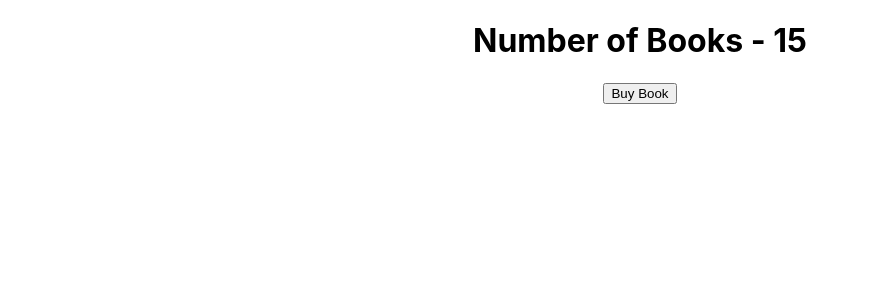
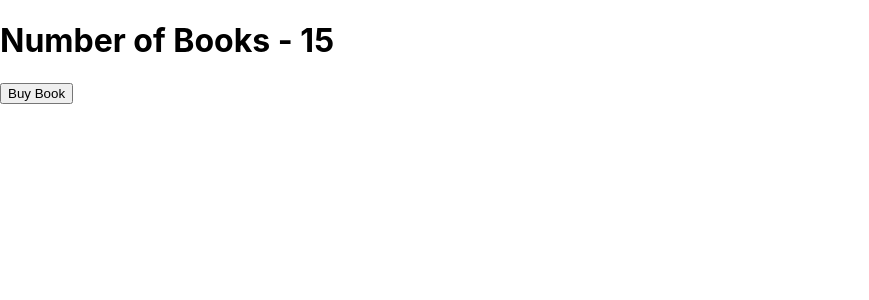
Before and after one commit to ddw1234/ReactTutorial, a React (Create React App) app in the folder reacttutorial/: page / in a window 1280 px wide. Shown: the top 300 px of the page, without its empty margins (0-869 px from the left). Built offline with nearby package versions, Linux system fonts and the light colour scheme.

Commit message:
React Fragement Part 9

```diff
--- a/reacttutorial/package.json
+++ b/reacttutorial/package.json
@@ -6,6 +6,7 @@
     "@testing-library/jest-dom": "^4.2.4",
     "@testing-library/react": "^9.4.1",
     "@testing-library/user-event": "^7.2.1",
+    "prop-types": "^15.7.2",
     "react": "^16.13.0",
     "react-dom": "^16.13.0",
     "react-redux": "^7.2.2",
--- a/reacttutorial/src/App.js
+++ b/reacttutorial/src/App.js
@@ -7,9 +7,12 @@ import './App.css';
 function App() {
   return (
     <Provider store={store}>
-    <div className="App">
+    {/* <div className="App">
       <BookContainer/>
-    </div>
+    </div> */}
+    <React.Fragment>
+      <BookContainer/>
+    </React.Fragment>
     </Provider>
   );
 }
```
